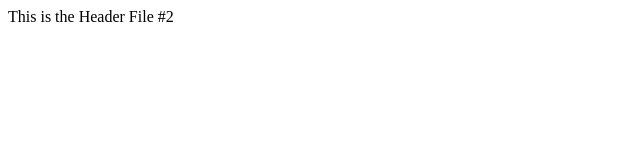
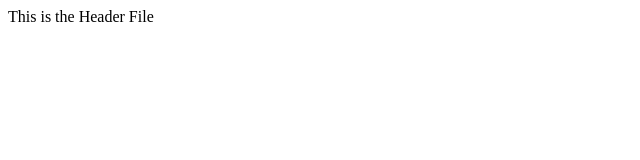
Before and after one commit to byte2binary/git-demo, a plain HTML site: page images/index.html in a window 1280 px wide. Shown: the full height of the page, 0-640 px from the left. Drawn offline with Linux system fonts and the light colour scheme.

Commit message:
Modifying Index.html File

```diff
--- a/images/index.html
+++ b/images/index.html
@@ -1,6 +1,6 @@
 <html>
 <h>
-This is the Header File #2
+This is the Header File
 </h>
 
 </html>
```
